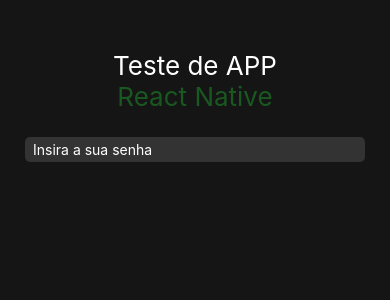
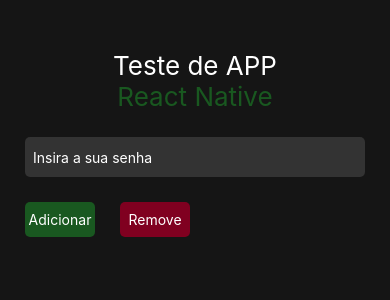
Before and after one commit to victorsxavierf/react_native, a React Native app: screen / in a window 390 px wide. Shown: the top 300 px of the page. Built offline with nearby package versions, Linux system fonts and the light colour scheme.

Commit message:
Botão de ADD e REMOVE

```diff
--- a/src/screens/Home/index.tsx
+++ b/src/screens/Home/index.tsx
@@ -1,8 +1,15 @@
-import {Text, View, TextInput} from "react-native"
+import {Text, View, TextInput, TouchableOpacity} from "react-native"
 
 import { styles } from "./styles"
 
 export default function Home(){
+    function handleParticipantAdd(){
+        console.log("Você acabou de adicionar!")
+    }
+    function handleParticipantRemove(){
+        console.log("Você acabou de remover!")
+    }
+
     return(
         <View style = {styles.container}>
             <Text style = {styles.eventName}> Teste de APP </Text>
@@ -12,6 +19,14 @@
             placeholder="Insira a sua senha"
             placeholderTextColor = "#FFFFFF"
             />
+            <View style = {styles.buttonContainer}>
+                <TouchableOpacity style = {styles.button1} onPress={handleParticipantAdd}>
+                    <Text style = {styles.buttonText}>Adicionar</Text>
+                </TouchableOpacity>
+                <TouchableOpacity style = {styles.button2} onPress={handleParticipantRemove}>
+                    <Text style = {styles.buttonText}>Remove</Text>
+                </TouchableOpacity>
+            </View>
         </View>
     )
 }
--- a/src/screens/Home/styles.ts
+++ b/src/screens/Home/styles.ts
@@ -23,8 +23,37 @@
         margin: 25,
         backgroundColor: '#333333',
         borderRadius: 5,
-        height: 25,
+        height: 40,
         color: '#FFFFFF',
         paddingLeft: 8
+    },
+
+    buttonContainer: {
+        flexDirection: 'row',
+        justifyContent: 'flex-start'
+    },
+
+    buttonText: {
+        color: '#FFFFFF',
+    },
+
+    button1: {
+        width: 70,
+        height: 35,
+        backgroundColor: '#195820',
+        borderRadius: 5,
+        alignItems: 'center',
+        justifyContent: 'center',
+        marginLeft: 25
+    },
+
+    button2: {
+        width: 70,
+        height: 35,
+        backgroundColor: '#800020',
+        borderRadius: 5,
+        alignItems: 'center',
+        justifyContent: 'center',
+        marginLeft: 25
     }
 });
```
Lines whose indentation alone changed are shown as unchanged.
